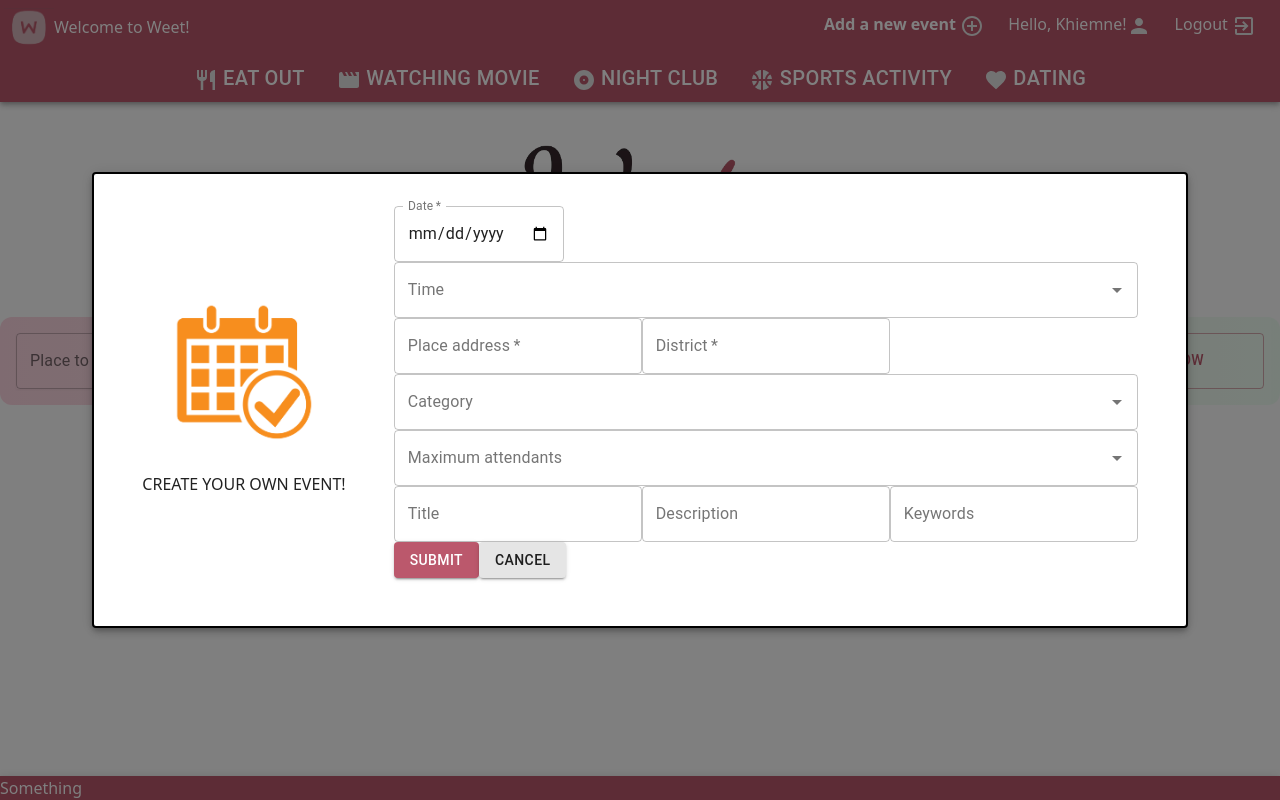
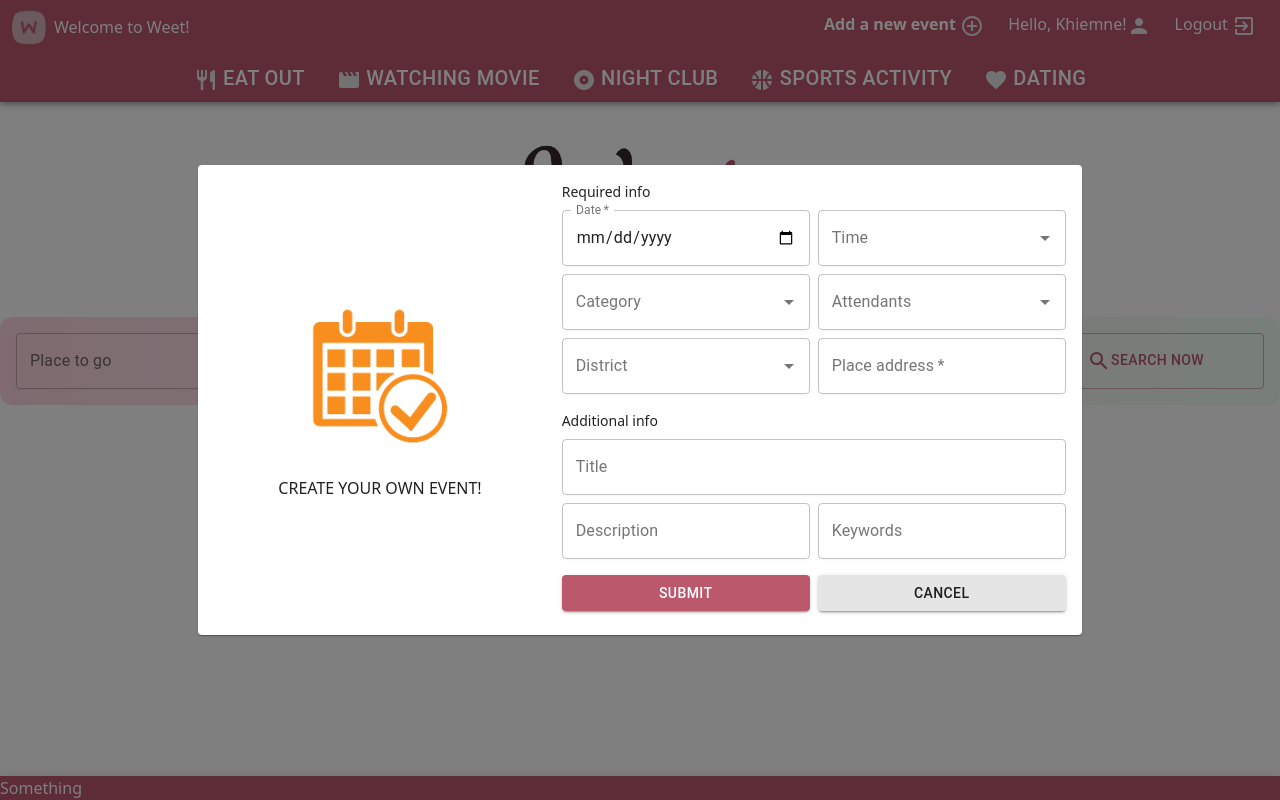
Before and after one commit to lamnguyencse17/atware-hackathon, a React app: page / in a window 1280 px wide. Both pictures are taken after a click on the button "Add a new event". Built offline with nearby package versions, Linux system fonts and the light colour scheme.

Commit message:
Critical update for event's modal
Reconstruct the layout

```diff
--- a/src/components/AddEventModal.js
+++ b/src/components/AddEventModal.js
@@ -81,17 +81,19 @@ export default function AddEventModal({ isOpen, closeModal }) {
 			}}
 		>
 			<Fade in={isOpen}>
-				<Card className={classes.paper}>
+				<Card className={classes.paper + "rounded-lg"}>
 					<CardContent>
 						{/* TODO: FORM GOES HERE */}
 						<div className='flex'>
-							<div className='mr-12 flex flex-col justify-center items-center pb-4	'>
+							<div className='ml-16 mr-20 flex flex-col justify-center items-center pb-4'>
 								<img src='src/images/stock/event.png' width='200'></img>
 								<h1>{"CREATE YOUR OWN EVENT!"}</h1>
 							</div>
 							<div>
 								<form className={classes.root} noValidate autoComplete='on'>
-									<div>
+									<div className='text-sm'>Required info</div>
+									<div className='mt-2 flex flex-row'>
+										<div className='pr-1 w-1/2'>
 											<TextField
 												id='event-date'
 												type='date'
@@ -101,7 +103,10 @@ export default function AddEventModal({ isOpen, closeModal }) {
 												}}
 												required='true'
 												label='Date'
+												className='w-full shadow-sm'
 											/>
+										</div>
+										<div className='pl-1 w-1/2'>
 											<Autocomplete
 												id='event-time'
 												required='true'
@@ -116,24 +121,16 @@ export default function AddEventModal({ isOpen, closeModal }) {
 												)}
 												label='Time'
 												variant='outlined'
+												className='w-full shadow-sm'
 											/>
-										<TextField
-											id='event-address'
-											required='true'
-											label='Place address'
-											variant='outlined'
-										/>
-
-										<TextField
-											id='event-district'
-											required='true'
-											label='District'
-											variant='outlined'
-										/>
-
+										</div>
+									</div>
+									<div className='mt-2 flex flex-row'>
+										<div className='pr-1 w-1/2'>
 											<Autocomplete
 												color='primary'
 												id='event-category'
+												required='true'
 												options={category}
 												getOptionLabel={(option) => option}
 												renderInput={(params) => (
@@ -143,8 +140,10 @@ export default function AddEventModal({ isOpen, closeModal }) {
 														variant='outlined'
 													/>
 												)}
+												className='w-full shadow-sm'
 											/>
-
+										</div>
+										<div className='pl-1 w-1/2'>
 											<Autocomplete
 												color='primary'
 												id='event-attendants'
@@ -154,47 +153,87 @@ export default function AddEventModal({ isOpen, closeModal }) {
 												renderInput={(params) => (
 													<TextField
 														{...params}
-													label='Maximum attendants'
+														label='Attendants'
 														variant='outlined'
 													/>
 												)}
+												className='w-full shadow-sm'
 											/>
-
+										</div>
+									</div>
+									<div className='mt-2 flex flex-row'>
+										<div className='pr-1 w-1/2'>
+											<Autocomplete
+												id='event-district'
+												required='true'
+												options={districts}
+												getOptionLabel={(option) => option}
+												renderInput={(params) => (
+													<TextField
+														{...params}
+														label='District'
+														variant='outlined'
+													/>
+												)}
+												className='w-full shadow-sm'
+											/>
+										</div>
+										<div className='pl-1 w-1/2'>
+											<TextField
+												id='event-address'
+												required='true'
+												label='Place address'
+												variant='outlined'
+												className='w-full shadow-sm'
+											/>
+										</div>
+									</div>
+									<div className='mt-4 text-sm'>Additional info</div>
+									<div className='mt-2'>
+										<div>
 											<TextField
 												id='event-title'
 												label='Title'
 												variant='outlined'
+												className='w-full shadow-sm'
 											/>
-
+										</div>
+									</div>
+									<div className='mt-2 flex flex-row'>
+										<div className='pr-1 w-1/2'>
 											<TextField
 												id='event-description'
 												label='Description'
 												variant='outlined'
+												className='w-full shadow-sm'
 											/>
-
+										</div>
+										<div className='pl-1 w-1/2'>
 											<TextField
 												id='event-keywords'
 												label='Keywords'
 												variant='outlined'
+												className='w-full shadow-sm'
 											/>
 										</div>
-									<div></div>
-									<div>
-										<div>
+									</div>
+									<div className='mt-4 flex flex-row'>
+										<div className='pr-1 w-1/2'>
 											<Button
-												className='w-50% '
 												variant='contained'
 												color='primary'
 												onClick={closeModal}
+												className='w-full shadow-sm '
 											>
 												Submit
 											</Button>
-
+										</div>
+										<div className='pl-1 w-1/2'>
 											<Button
-												className='w-50%'
 												variant='contained'
 												color='secondary'
 												onClick={closeModal}
+												className='w-full shadow-sm'
 											>
 												Cancel
 											</Button>
```
Lines whose indentation alone changed are shown as unchanged.
